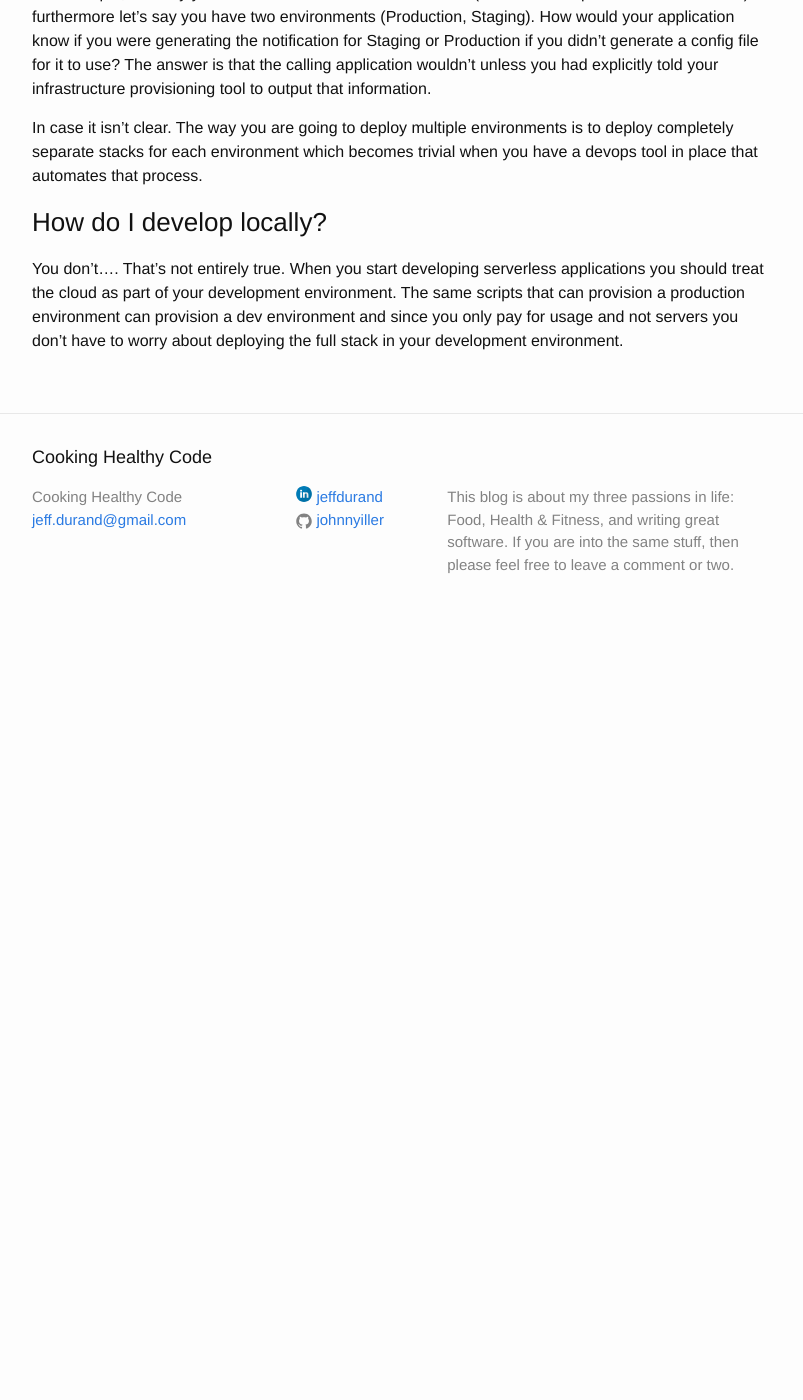
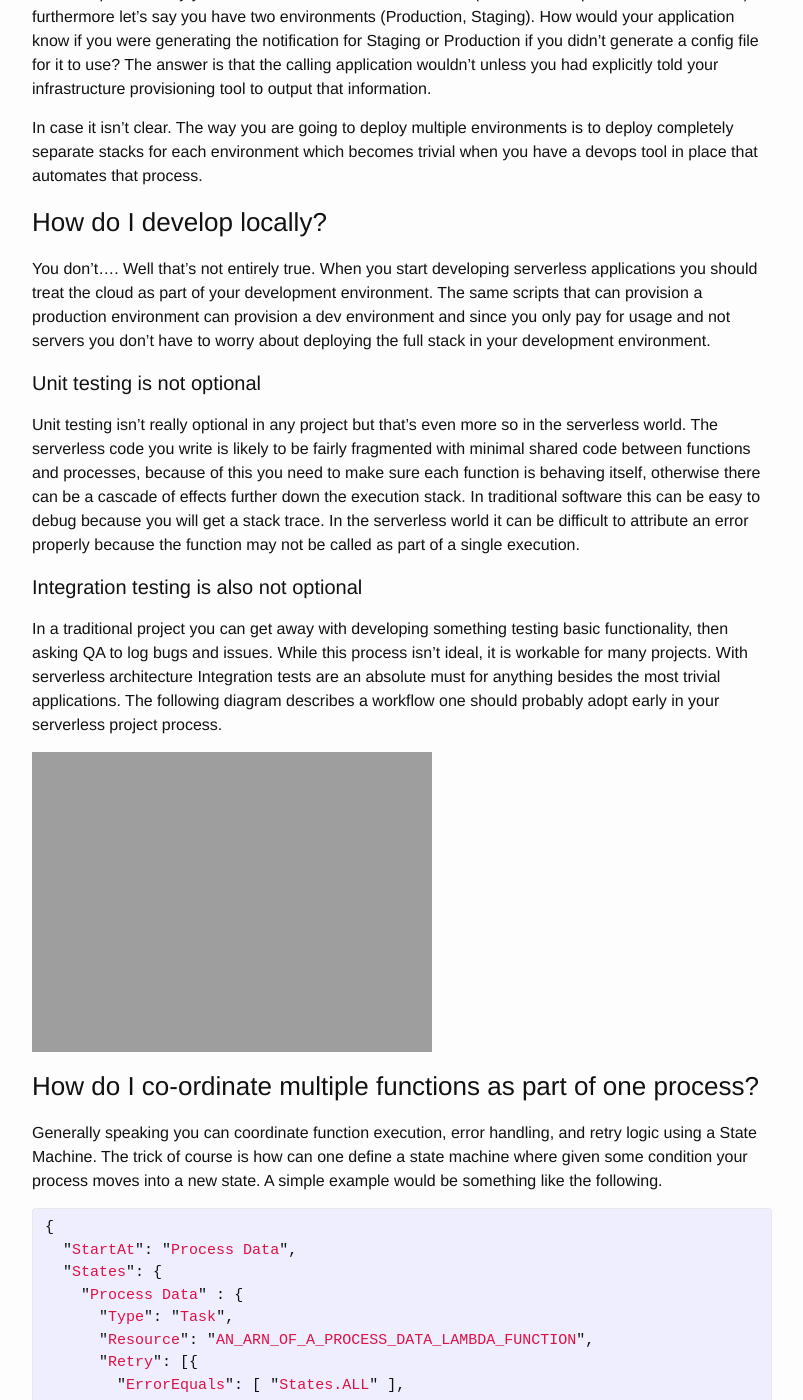
Before and after one commit to johnnyiller/johnnyiller.github.io, a Jekyll site: the page built from _posts/2018-2-6-There-is-more-to-serverless-than-lambda.markdown, in a window 1280 px wide and 1400 px high, scrolled down 1845 px. Shown: the whole window, without its empty margins (238-1041 px from the left). Built offline with Jekyll 4.4.1, drawn with Linux system fonts in a browser that asks for light colours; comment, search, counter and statistics services are not loaded; before the commit the page ends 2481 px from its top, so only the background shows below that; some of the changed text lies outside the part shown.

Commit message:
adding images

```diff
--- a/_posts/2018-2-6-There-is-more-to-serverless-than-lambda.markdown
+++ b/_posts/2018-2-6-There-is-more-to-serverless-than-lambda.markdown
@@ -40,7 +40,7 @@
 
 A popular tool these days is [Terraform](https://www.terraform.io/).  Terraform provides a domain specific language for managing cloud resources across a number of providers.  Furthermore Terraform has some language features that set it apart for config based systems (like cloudformation).  You probably can't go wrong with Terraform if given the choice.
 
-Another option is to use the [serverless framework\(https://serverless.com/).  This is a great option if you are only focused on serverless and don't have intentions of introducing more traditional services running in say docker containers or dare I say on premise.  Serverless is great if you are on a greenfield project that only requires serverless.
+Another option is to use the [serverless framework](https://serverless.com/).  This is a great option if you are only focused on serverless and don't have intentions of introducing more traditional services running in say docker containers or dare I say on premise.  Serverless is great if you are on a greenfield project that only requires serverless.
 
 If you are using AWS and only ever plan to use AWS I would recommend using Cloudformation with the SAM transformation.  This allows you to get some shortcuts for common serverless use cases while still using Cloudformation to manage your deploys.  Cloudformation integrates very well with many of the code management services on AWS which can reduce the amount of custom code deployment management tooling you need to write yourself.
 
@@ -54,4 +54,64 @@
 
 ### How do I develop locally?
 
-You don't.... That's not entirely true.  When you start developing serverless applications you should treat the cloud as part of your development environment.  The same scripts that can provision a production environment can provision a dev environment and since you only pay for usage and not servers you don't have to worry about deploying the full stack in your development environment.
+You don't.... Well that's not entirely true.  When you start developing serverless applications you should treat the cloud as part of your development environment.  The same scripts that can provision a production environment can provision a dev environment and since you only pay for usage and not servers you don't have to worry about deploying the full stack in your development environment.
+
+#### Unit testing is not optional
+
+Unit testing isn't really optional in any project but that's even more so in the serverless world.  The serverless code you write is likely to be fairly fragmented with minimal shared code between functions and processes, because of this you need to make sure each function is behaving itself, otherwise there can be a cascade of effects further down the execution stack.  In traditional software this can be easy to debug because you will get a stack trace.  In the serverless world it can be difficult to attribute an error properly because the function may not be called as part of a single execution.
+
+#### Integration testing is also not optional
+
+In a traditional project you can get away with developing something testing basic functionality, then asking QA to log bugs and issues. While this process isn't ideal, it is workable for many projects.  With serverless architecture Integration tests are an absolute must for anything besides the most trivial applications. The following diagram describes a workflow one should probably adopt early in your serverless project process.
+
+![Development Strategy for serverless]({{ site.url }}/assets/diagrams/development_process_for_serverless.png)
+
+
+### How do I co-ordinate multiple functions as part of one process?
+
+Generally speaking you can coordinate function execution, error handling, and retry logic using a State Machine.  The trick of course is how can one define a state machine where given some condition your process moves into a new state.  A simple example would be something like the following.
+
+{% highlight javascript %}
+{
+  "StartAt": "Process Data",
+  "States": {
+    "Process Data" : {
+      "Type": "Task",
+      "Resource": "AN_ARN_OF_A_PROCESS_DATA_LAMBDA_FUNCTION",
+      "Retry": [{
+        "ErrorEquals": [ "States.ALL" ],
+        "IntervalSeconds": 60,
+        "MaxAttempts": 2,
+        "BackoffRate": 1.5
+      }],
+      "Catch": [{
+        "ErrorEquals": [ "States.ALL" ],
+        "Next": "Log Failure"
+      }],
+      "Next": "Log Success"
+    },
+    "Log Success" : {
+      "Type": "Task",
+      "Resource": "AN_ARN_OF_A_SUCCESS_LAMBDA_FUNCTION",
+      "Retry": [{
+        "ErrorEquals": [ "States.ALL" ],
+        "IntervalSeconds": 60,
+        "MaxAttempts": 2,
+        "BackoffRate": 1.5
+      }],
+      "End": true
+    },
+    "Log Failure" : {
+      "Type": "Task",
+      "Resource": "AN_ARN_OF_A_FAILURE_LAMBDA_FUNCTION",
+      "Retry": [{
+        "ErrorEquals": [ "States.ALL" ],
+        "IntervalSeconds": 30,
+        "MaxAttempts": 100
+      }]
+    }
+  }
+}
+{% endhighlight %}
+
+![State Machine]({{ site.url }}/assets/diagrams/state_machine.png)
```
